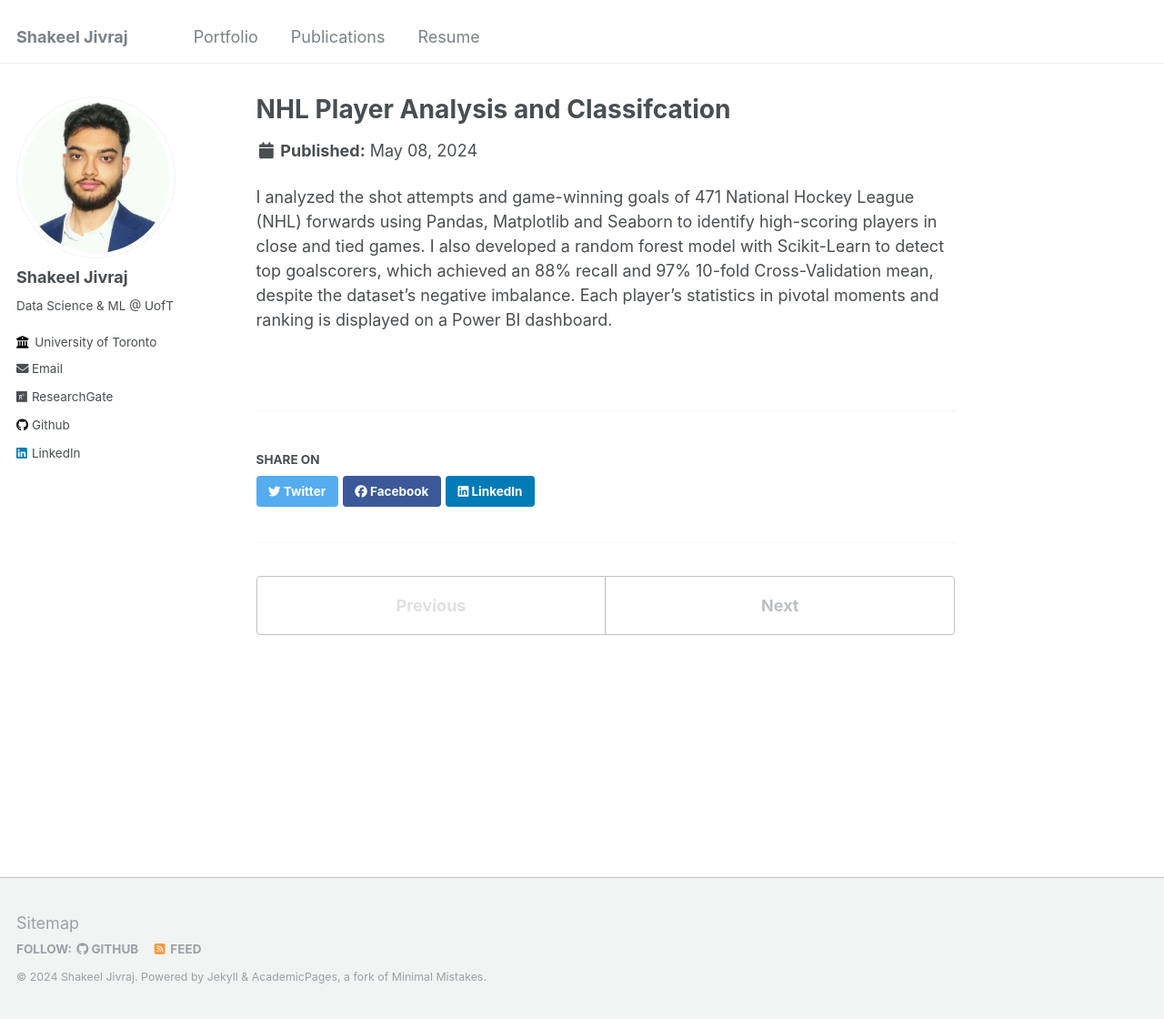
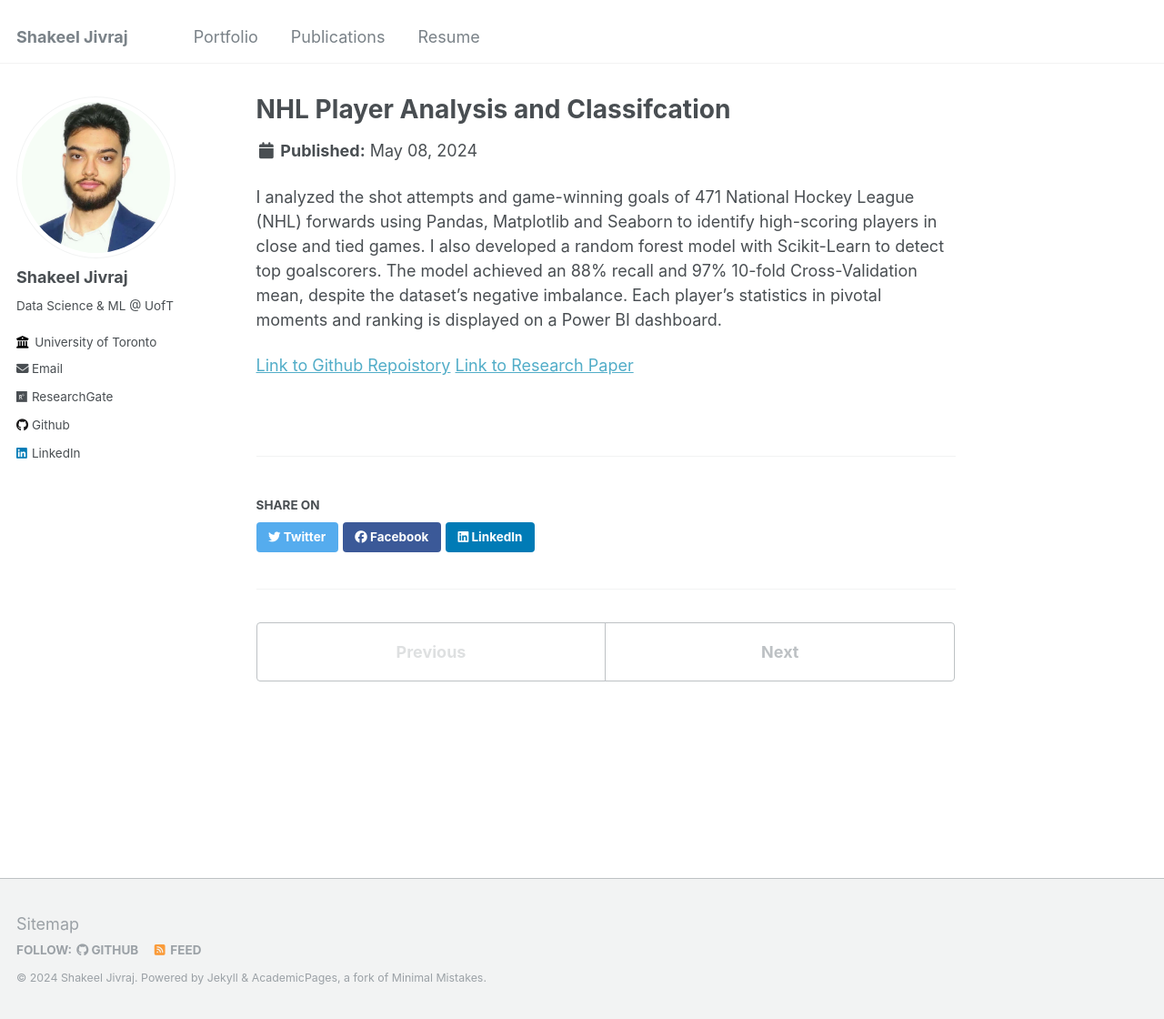
Before and after one commit to Shak789/Shak789.github.io, a Jekyll site: the page built from _portfolio/portfolio-1.md, in a window 1280 px wide and 1120 px high. Shown: the whole window at 91% size. Built offline with Jekyll 4.4.1, drawn with Linux system fonts in a browser that asks for light colours.

Commit message:
Update portfolio-1.md

```diff
--- a/_portfolio/portfolio-1.md
+++ b/_portfolio/portfolio-1.md
@@ -4,4 +4,7 @@ excerpt: "Identifying top NHL goalscorers in close and tied games<br/><img src='
 collection: portfolio
 ---
 
-I analyzed the shot attempts and game-winning goals of 471 National Hockey League (NHL) forwards using Pandas, Matplotlib and Seaborn to identify high-scoring players in close and tied games. I also developed a random forest model with Scikit-Learn to detect top goalscorers, which achieved an 88% recall and 97% 10-fold Cross-Validation mean, despite the dataset's negative imbalance. Each player's statistics in pivotal moments and ranking is displayed on a Power BI dashboard.
+I analyzed the shot attempts and game-winning goals of 471 National Hockey League (NHL) forwards using Pandas, Matplotlib and Seaborn to identify high-scoring players in close and tied games. I also developed a random forest model with Scikit-Learn to detect top goalscorers. The model achieved an 88% recall and 97% 10-fold Cross-Validation mean, despite the dataset's negative imbalance. Each player's statistics in pivotal moments and ranking is displayed on a Power BI dashboard.
+
+[Link to Github Repoistory](https://github.com/Shak789/NHL-Clutch-Goalscorers)
+[Link to Research Paper](https://www.researchgate.net/publication/380347690_Analysis_of_NHL_Goalscoring_in_Critical_Situations)
```
